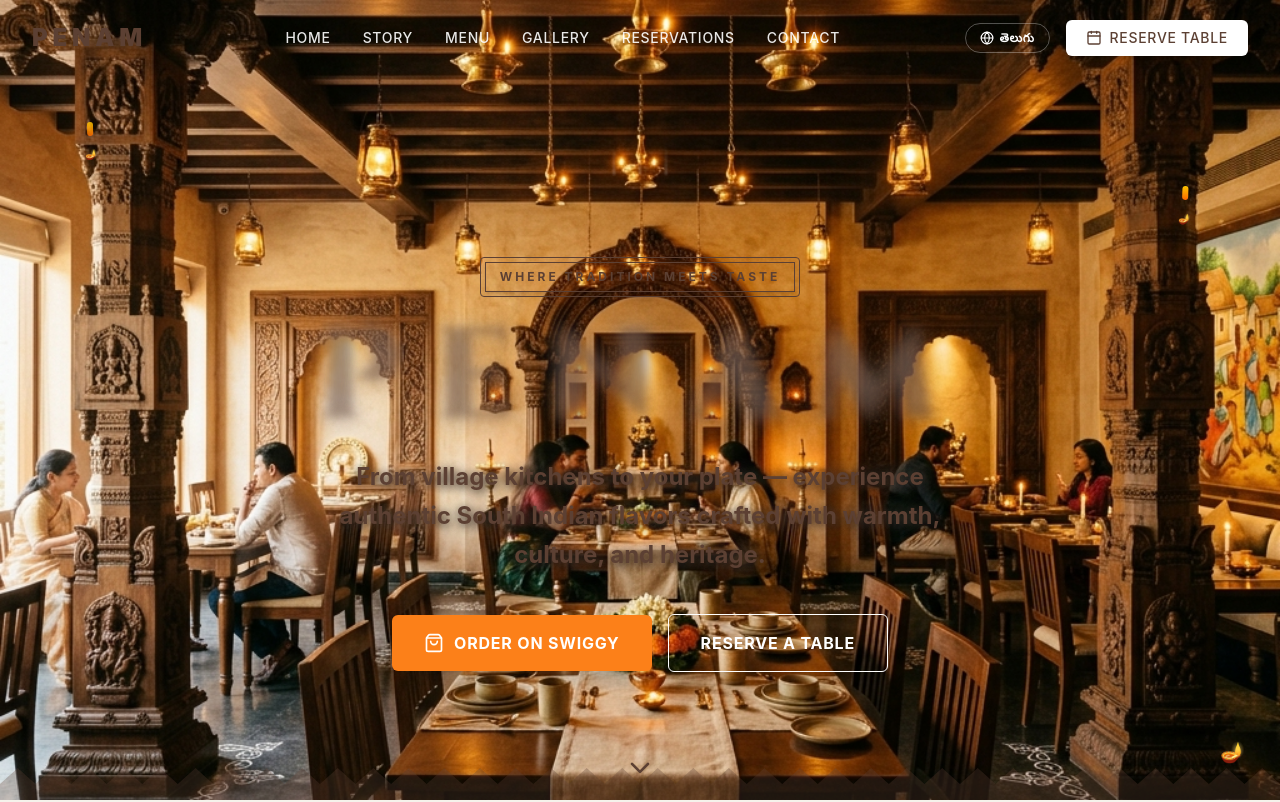
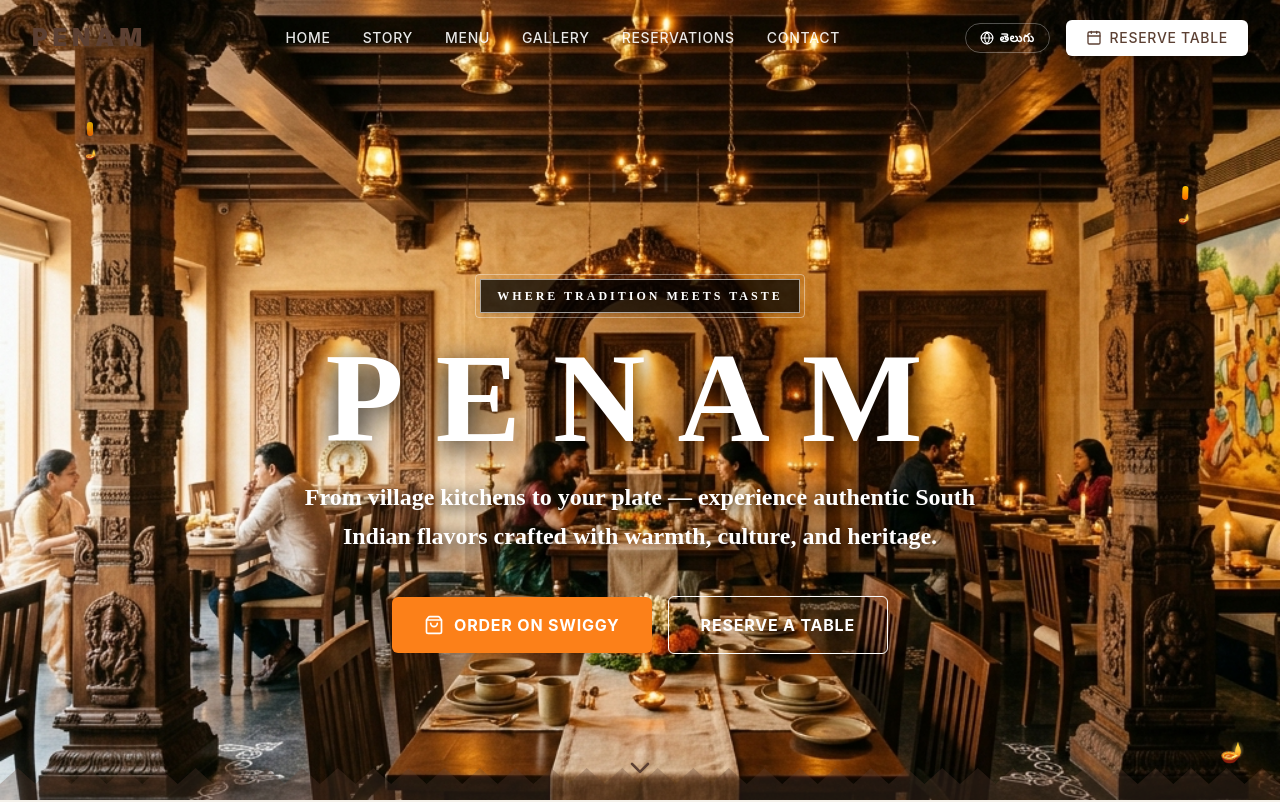
Before and after one commit to jashvithak18/Penam, a React (Vite) app in the folder frontend/: page / in a window 1280 px wide. Shown: the top 802 px of the page. Built offline with nearby package versions, Linux system fonts and the light colour scheme.

Commit message:
style: change Hero fonts to Times New Roman and text overlays to high-contrast white

```diff
--- a/frontend/src/sections/Hero.jsx
+++ b/frontend/src/sections/Hero.jsx
@@ -99,19 +99,19 @@ const Hero = () => {
 
         {/* Traditional Gold Ornamental Border Corner Accents */}
         <motion.div
-          className="inline-block p-1 border border-gold/30 rounded mb-4"
+          className="inline-block p-1 border border-white/40 rounded mb-4"
           initial={{ opacity: 0, scale: 0.9 }}
           animate={{ opacity: 1, scale: 1 }}
           transition={{ duration: 1 }}
         >
-          <div className="px-3.5 py-1.5 border border-gold/60 text-xs font-bold uppercase tracking-[0.25em] text-gold-light font-sans bg-wood/85 shadow-md">
+          <div className="px-4 py-2 border border-white/60 text-xs font-bold uppercase tracking-[0.25em] text-white font-['Times_New_Roman',_serif] bg-black/75 shadow-md">
             {t('hero.subtitle')}
           </div>
         </motion.div>
 
         {/* Brand Main Title */}
         <motion.h1
-          className="text-6xl md:text-8xl lg:text-9xl font-black tracking-[0.25em] bg-gradient-to-b from-gold-light via-gold to-gold-dark bg-clip-text text-transparent hero-text-shadow select-none mb-4 filter drop-shadow-[0_4px_8px_rgba(62,39,35,0.6)]"
+          className="text-6xl md:text-8xl lg:text-9xl font-black tracking-[0.25em] text-white select-none mb-4 font-['Times_New_Roman',_serif] filter drop-shadow-[0_6px_14px_rgba(0,0,0,0.95)]"
           initial={{ opacity: 0, y: 30 }}
           animate={{ opacity: 1, y: 0 }}
           transition={{ duration: 1, ease: "easeOut" }}
@@ -121,7 +121,7 @@ const Hero = () => {
 
         {/* Short Poetic Description */}
         <motion.p
-          className="text-lg md:text-2xl font-sans font-bold text-cream max-w-2xl mx-auto mb-10 leading-relaxed hero-text-shadow filter drop-shadow-[0_2px_4px_rgba(0,0,0,0.6)]"
+          className="text-lg md:text-2xl font-bold text-white max-w-2xl mx-auto mb-10 leading-relaxed font-['Times_New_Roman',_serif] filter drop-shadow-[0_3px_8px_rgba(0,0,0,0.95)]"
           initial={{ opacity: 0 }}
           animate={{ opacity: 1 }}
           transition={{ delay: 0.4, duration: 1 }}
```
